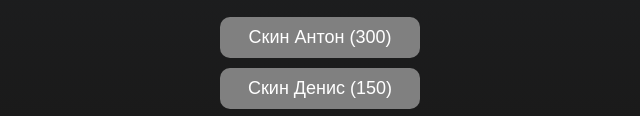
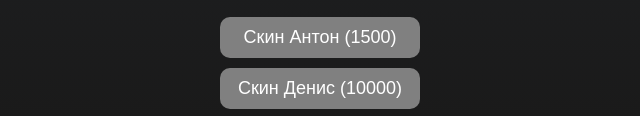
Before and after one commit to artemgoncar99-ops/1, a plain HTML site: page index.html in a window 1280 px wide. Shown: the part 681-797 px from the top of the page, 320-960 px from the left. Drawn offline with Linux system fonts and the light colour scheme.

Commit message:
Update index.html

```diff
--- a/index.html
+++ b/index.html
@@ -110,8 +110,8 @@
   <div>
     <button id="shop" onclick="buyUpgrade()">Купить апгрейд (+1) (25 очков)</button>
     <div>
-      <button class="skinButton" id="skinA" onclick="buyOrSelectSkin('Anton', 1500, 'friend.png')">Скин Антон (300)</button>
-      <button class="skinButton" id="skinD" onclick="buyOrSelectSkin('Denis', 10000, 'denis.png')">Скин Денис (150)</button>
+      <button class="skinButton" id="skinA" onclick="buyOrSelectSkin('Anton', 1500, 'friend.png')">Скин Антон (1500)</button>
+      <button class="skinButton" id="skinD" onclick="buyOrSelectSkin('Denis', 10000, 'denis.png')">Скин Денис (10000)</button>
     </div>
   </div>
 
```
